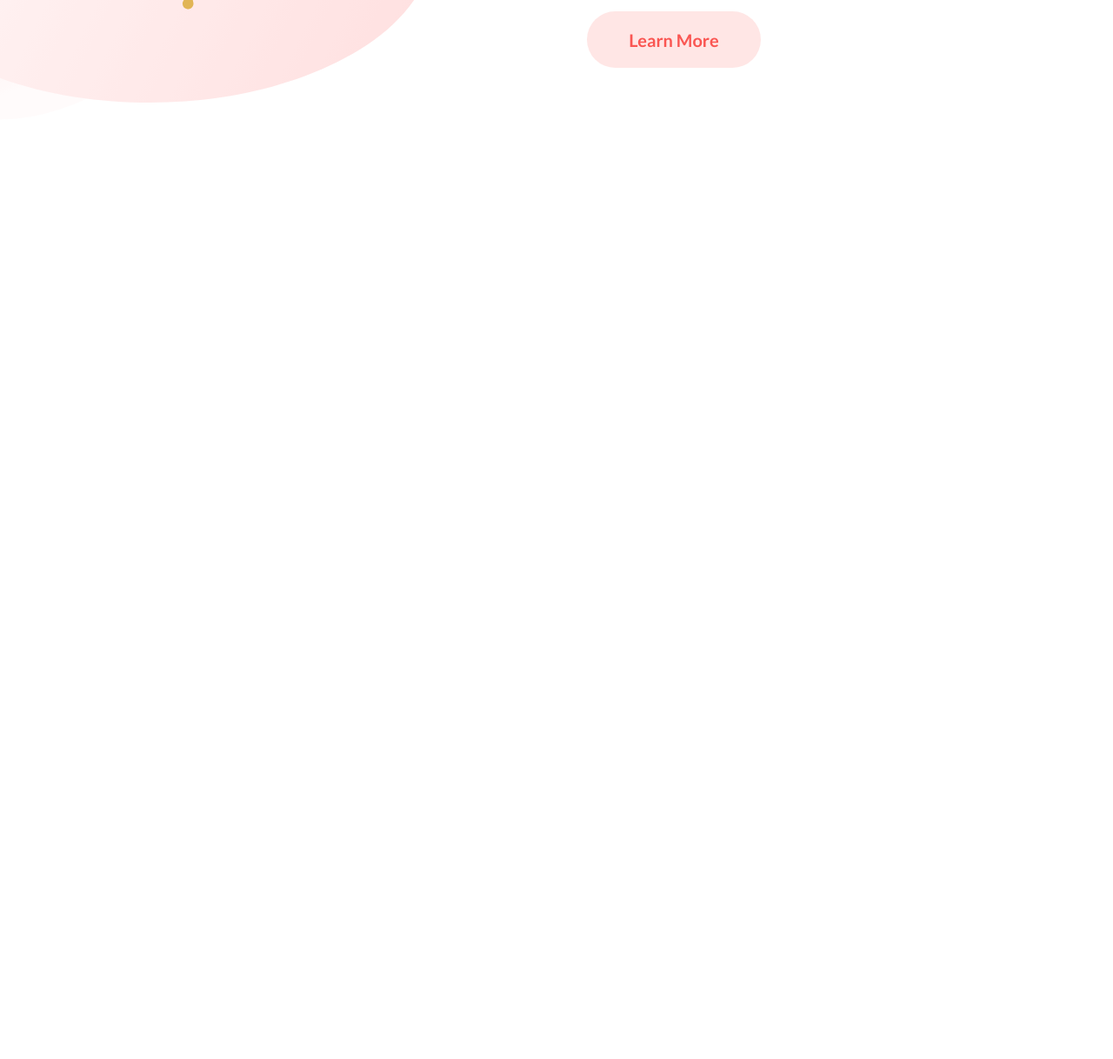
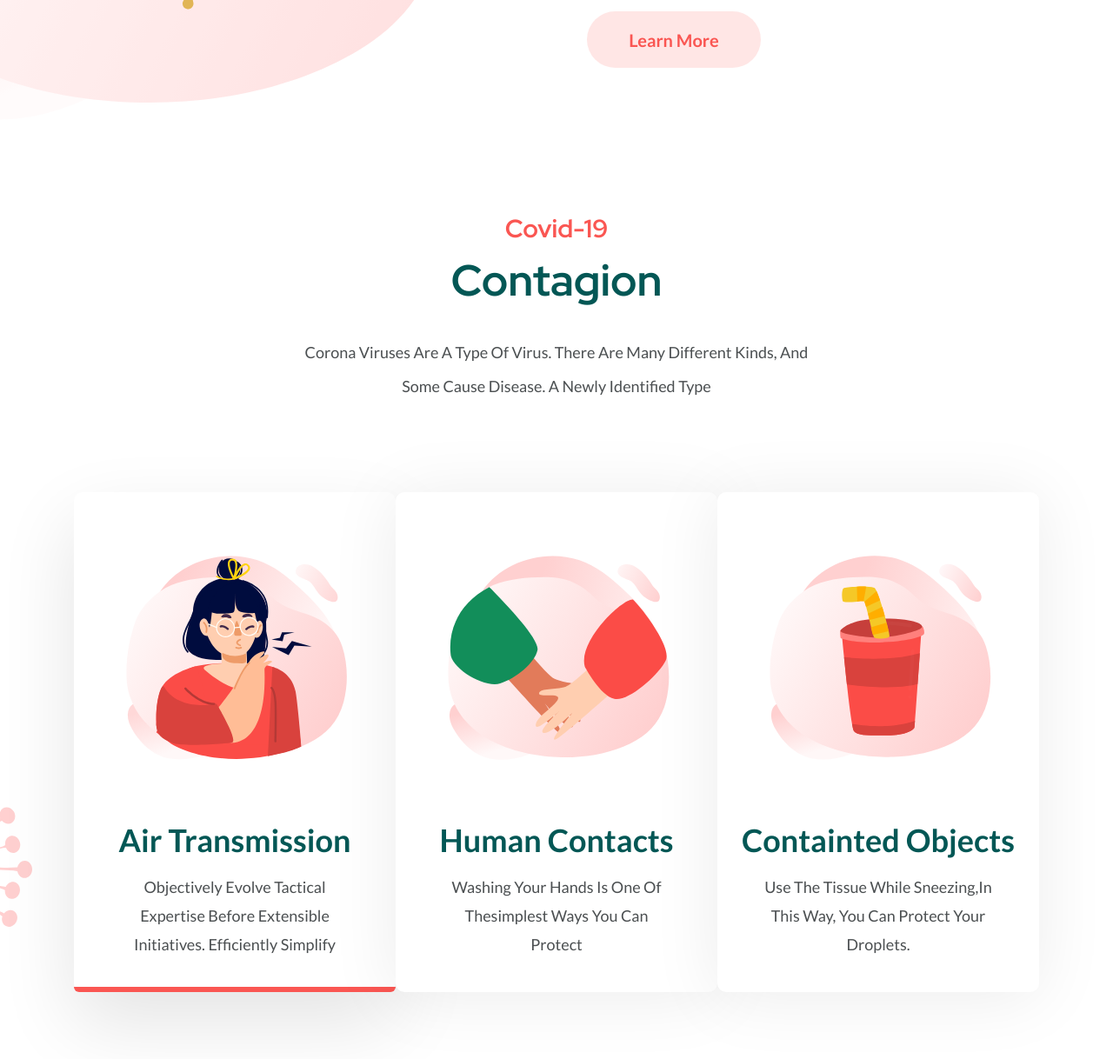
Before and after one commit to kapitoxa/covid-19-landing, a website: page src/index.html in a window 1280 px wide. Shown: the part 1572-2790 px from the top of the page at 87% size. Before the commit the page ends 1872 px from the top, so only its background shows below. Drawn offline with nearby package versions, Linux system fonts and the light colour scheme; files that its build step writes are made by us from their sources; files whose address does not match are found by name.

Commit message:
'contagion' section

```diff
--- a/src/index.html
+++ b/src/index.html
@@ -70,6 +70,42 @@
         </div>
     </section>
 
+    <section class="contagion">
+        <div class="section contagion__wrapper">
+            <div class="container">
+                <div class="label contagion__label">Covid-19</div>
+                <h2 class="title contagion__title">Contagion</h2>
+                <div class="contagion__descr">
+                    Corona viruses are a type of virus. There are many different kinds, and
+                    some cause disease. A newly identified type
+                </div>
+
+                <div class="contagion__cards">
+                    <div class="contagion__card contagion__card_active">
+                        <img src="img/air-transmission.svg" alt="air transmission" class="contagion__card-img">
+                        <div class="contagion__card-title">Air Transmission</div>
+                        <div class="contagion__card-descr">
+                            Objectively evolve tactical expertise before
+                            extensible initiatives. Efficiently simplify
+                        </div>
+                    </div>
+
+                    <div class="contagion__card">
+                        <img src="img/human-contacts.svg" alt="human contacts" class="contagion__card-img">
+                        <div class="contagion__card-title">Human Contacts</div>
+                        <div class="contagion__card-descr">Washing your hands is one of thesimplest ways you can protect</div>
+                    </div>
+
+                    <div class="contagion__card">
+                        <img src="img/containted-objects.svg" alt="containted objects" class="contagion__card-img">
+                        <div class="contagion__card-title">Containted Objects</div>
+                        <div class="contagion__card-descr">Use the tissue while sneezing,In this way, you can protect your droplets.</div>
+                    </div>
+                </div>
+            </div>
+        </div>
+    </section>
+
     <script src="js/script.js"></script>
 </body>
 </html>
--- /dev/null
+++ b/src/sass/blocks/_contagion.scss
@@ -0,0 +1,81 @@
+.contagion {
+    position: relative;
+    &__wrapper {
+        padding-bottom: 104px;
+        position: absolute;
+        top: -55px;
+        left: 50%;
+        width: 100%;
+        min-height: 952px;
+        transform: translateX(-50%);
+        background: url('../img/contagion-bg.svg') center center no-repeat;
+    }
+    &__label {
+        text-align: center;
+    }
+    &__title {
+        margin-top: 12px;
+        text-align: center;
+    }
+    &__descr {
+        margin: 0 auto;
+        margin-top: 34px;
+        width: 585px;
+        font-size: 18px;
+        line-height: 38.7px;
+        color: #4b4f51;
+        text-align: center;
+        text-transform: capitalize;
+    }
+    &__cards {
+        margin-top: 103px;
+        display: flex;
+        justify-content: space-between;
+    }
+    &__card {
+        position: relative;
+        width: 460px;
+        height: 575px;
+        box-shadow: 0 5px 80px rgba(0, 0, 0, 0.08);
+        border-radius: 10px;
+        background-color: #ffffff;
+        &_active {
+            box-shadow: 0 35px 87px rgba(0, 0, 0, 0.11);
+            &:after {
+                content: '';
+                position: absolute;
+                bottom: 0;
+                left: 0;
+                width: 100%;
+                height: 6px;
+                border-radius: 0 0 10px 10px;
+                background-color: #fa5652;
+            }
+        }
+        &-img {
+            display: block;
+            margin: 0 auto;
+            margin-top: 65px;
+            width: 270px;
+            height: 250px;
+        }
+        &-title {
+            margin-top: 59px;
+            font-size: 36px;
+            font-weight: 700;
+            line-height: 53px;
+            color: #035755;
+            text-align: center;
+            text-transform: capitalize;
+        }
+        &-descr {
+            margin-top: 11px;
+            padding: 0 50px;
+            font-size: 18px;
+            line-height: 33px;
+            color: #4b4f51;
+            text-align: center;
+            text-transform: capitalize;
+        }
+    }
+}
--- a/src/sass/style.scss
+++ b/src/sass/style.scss
@@ -16,6 +16,7 @@
 @import "blocks/title";
 @import "blocks/descr";
 @import "blocks/overview";
+@import "blocks/contagion";
 
 @import "blocks/media/header";
 @import "blocks/media/navigation";
```
Also changed, not shown: dist/css/style.min.css, dist/img/air-transmission.svg (added), dist/img/contagion-bg.svg (added), dist/img/containted-objects.svg (added), dist/img/human-contacts.svg (added), dist/index.html, src/img/air-transmission.svg (added), src/img/contagion-bg.svg (added), src/img/containted-objects.svg (added), src/img/human-contacts.svg (added).
